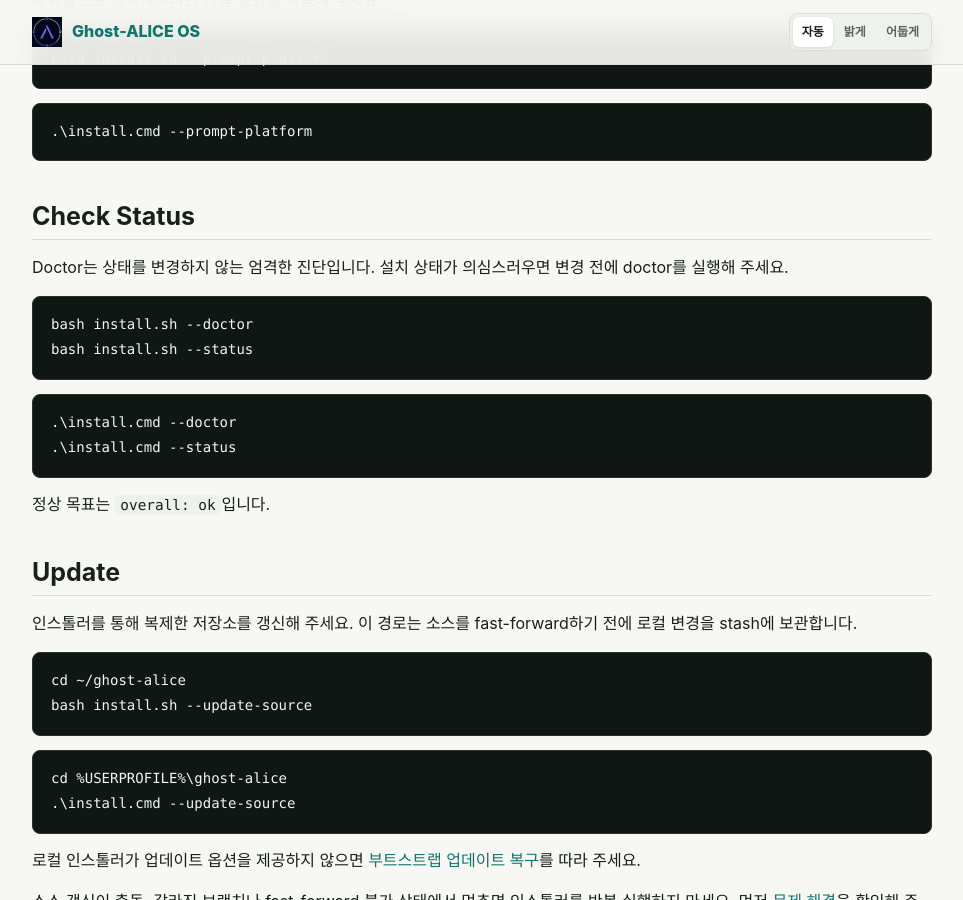
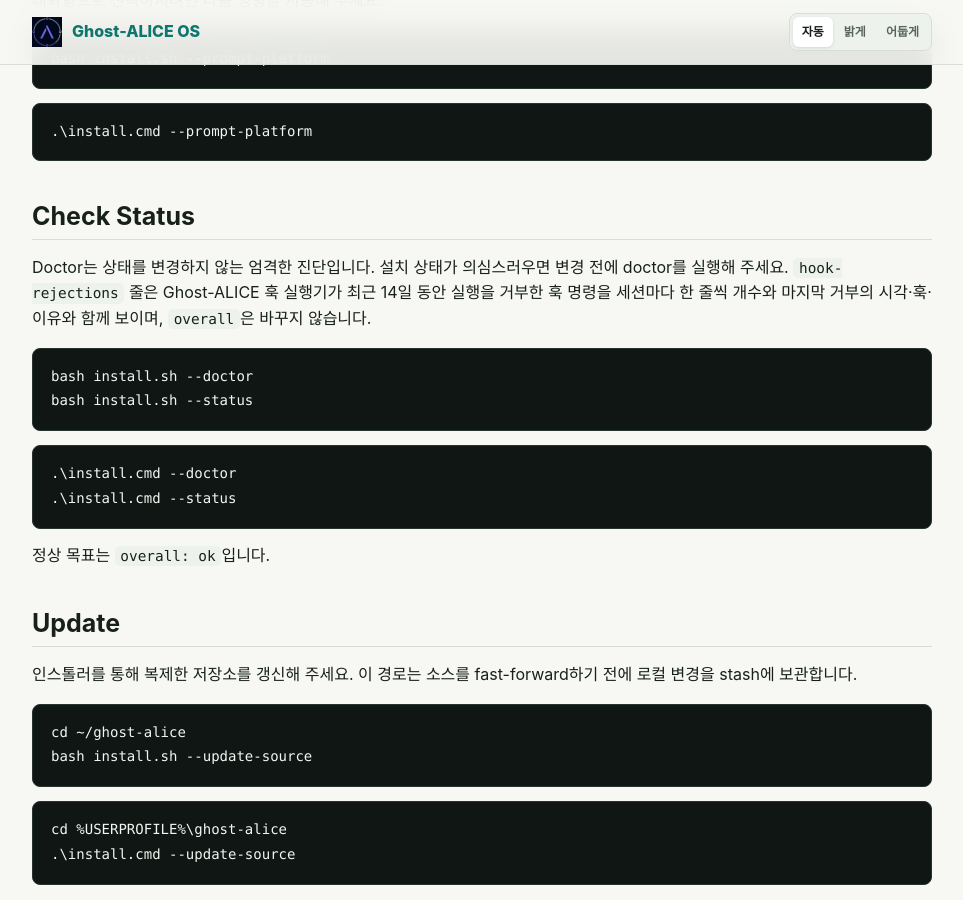
Before and after one commit to AidALL/ghost-alice, a Jekyll site: the page built from docs/ko/getting-started/installation.md, in a window 1280 px wide and 900 px high, scrolled down 3391 px. Shown: the whole window, without its empty margins (158-1121 px from the left). Built offline with Jekyll 4.4.1, drawn with Linux system fonts in a browser that asks for light colours; our own code applies the rules of GitHub Pages for plain Markdown files.

Commit message:
Describe the hook-rejections doctor line in the install guide
- One sentence in the English and Korean Check Status paragraphs.

````diff
--- a/docs/ko/getting-started/installation.md
+++ b/docs/ko/getting-started/installation.md
@@ -131,7 +131,7 @@ bash install.sh --prompt-platform
 
 ## Check Status
 
-Doctor는 상태를 변경하지 않는 엄격한 진단입니다. 설치 상태가 의심스러우면 변경 전에 doctor를 실행해 주세요.
+Doctor는 상태를 변경하지 않는 엄격한 진단입니다. 설치 상태가 의심스러우면 변경 전에 doctor를 실행해 주세요. `hook-rejections` 줄은 Ghost-ALICE 훅 실행기가 최근 14일 동안 실행을 거부한 훅 명령을 세션마다 한 줄씩 개수와 마지막 거부의 시각·훅·이유와 함께 보이며, `overall`은 바꾸지 않습니다.
 
 ```bash
 bash install.sh --doctor
````
Also changed, not shown: docs/getting-started/installation.md (+1 -1 lines).
